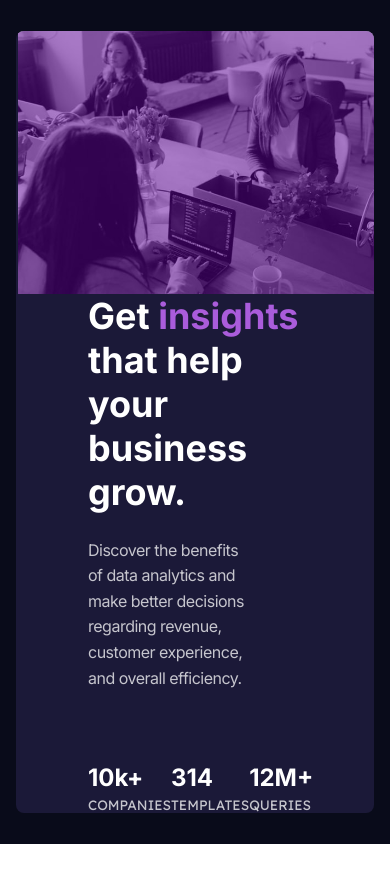
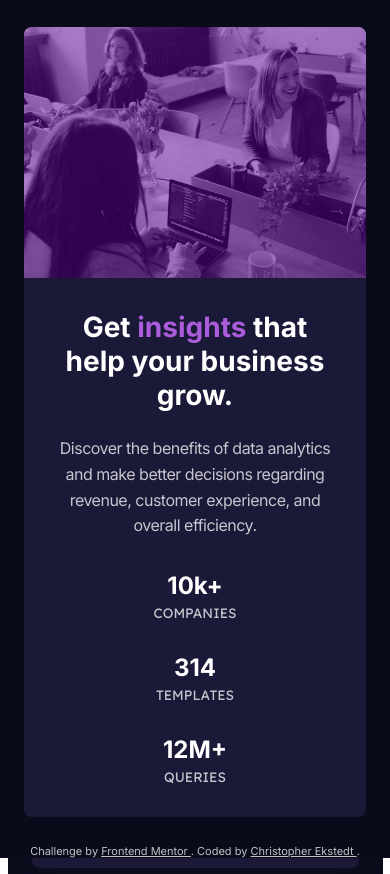
Before and after one commit to cekstedt/stats-preview-card-component, a website: page index.html in a window 390 px wide. Drawn offline with Linux system fonts and the light colour scheme; files whose address does not match are found by name.

Commit message:
Continue refactoring mobile styles.

```diff
--- a/css/_typography.scss
+++ b/css/_typography.scss
@@ -13,6 +13,7 @@ body {
 // Typographic layout variables
 
 $fontSize-small: 0.85rem;
+$fontSize-medium: 1.75rem;
 $fontSize-large: 2.25rem;
 
 $lineHeight-wide: 1.6;
@@ -21,25 +22,3 @@ $letterSpacing-tight: -0.5px;
 
 $fontWeight-normal: 400;
 $fontWeight-bold: 700;
-
-// Font utility classes
-
-.fontSize-small {
-  font-size: $fontSize-small;
-}
-
-.fontSize-large {
-  font-size: $fontSize-large;
-}
-
-.lineHeight-wide {
-  line-height: $lineHeight-wide;
-}
-
-.letterSpacing-tight {
-  letter-spacing: $letterSpacing-tight;
-}
-
-.fontFamily-secondary {
-  font-family: $sans-secondary;
-}
--- a/css/_utilities.scss
+++ b/css/_utilities.scss
@@ -1,11 +1,3 @@
 .u-colorAccent {
   color: $accent;
 }
-
-.u-bumpDown {
-  margin-top: 1.5rem;
-}
-
-.u-bumpLeft {
-  margin-right: 4rem;
-}
--- a/css/components/_card.scss
+++ b/css/components/_card.scss
@@ -3,5 +3,4 @@
 .card {
   background-color: $card-background;
   border-radius: $borderRadius;
-  overflow: hidden;
 }
--- a/css/components/_infoBlock.scss
+++ b/css/components/_infoBlock.scss
@@ -1,27 +1,40 @@
+.infoBlock {
+  @media (max-width: $mobile-breakpoint) {
+    text-align: center;
+  }
+
   // Contains two elements: A header, and a subline.
 
-.infoBlock-header {
+  &-header {
     color: $main-heading;
     font-weight: $fontWeight-bold;
+
+    &--hero {
+      font-size: $fontSize-large;
+
+      @media (max-width: $mobile-breakpoint) {
+        font-size: $fontSize-medium;
+      }
+    }
   }
 
-.infoBlock-subline {
+  &-subline {
     color: $main-paragraph;
+
+    &--hero {
+      line-height: $lineHeight-wide;
+      letter-spacing: $letterSpacing-tight;
+      margin-top: 1.5rem;
+
+      @media (min-width: $mobile-breakpoint) {
+        margin-right: 4rem;
+      }
     }
 
-// Specific subclasses for this markup page, to cut down markup class length.
-
-.infoBlock-subline--hero {
-  @extend .infoBlock-subline;
-  @extend .lineHeight-wide;
-  @extend .letterSpacing-tight;
-  @extend .u-bumpDown;
-  @extend .u-bumpLeft;
-}
-
-.infoBlock-subline--supporting {
-  @extend .infoBlock-subline;
-  @extend .fontSize-small;
-  @extend .fontFamily-secondary;
+    &--supporting {
+      font-size: $fontSize-small;
+      font-family: $sans-secondary;
       margin-top: 0.25rem;
     }
+  }
+}
--- a/css/layouts/_l-fixedBottom.scss
+++ b/css/layouts/_l-fixedBottom.scss
@@ -1,15 +1,14 @@
 // Layout for footer.
 
 .l-fixedBottom {
-  /* margin-top: auto; */
   position: absolute;
   text-align: center;
   right: 0;
   left: 0;
   bottom: 1rem;
 
-  @media (max-width: $mobile-breakpoint) {
+  @media (max-height: 875px) {
     position: static;
-    bottom: auto;
+    margin-bottom: 1rem;
   }
 }
--- a/css/layouts/_l-flexHorizontal.scss
+++ b/css/layouts/_l-flexHorizontal.scss
@@ -2,7 +2,6 @@
 
 .l-flexHorizontal {
   display: flex;
-  margin-top: 4.5rem;
 
   > * {
     flex-basis: 100%;
@@ -11,4 +10,16 @@
   > p {
     margin-top: 0.25rem;
   }
+
+  @media (min-width: $mobile-breakpoint) {
+    margin-top: 4.5rem;
+  }
+
+  @media (max-width: $mobile-breakpoint) {
+    flex-direction: column;
+
+    > * {
+      margin-top: 2rem;
+    }
+  }
 }
--- a/css/layouts/_l-hero.scss
+++ b/css/layouts/_l-hero.scss
@@ -1,9 +1,19 @@
 // Layout for Hero Column.
 
 .l-hero {
+  // Desktop size
   padding: 0 4rem 0 4.5rem;
 
   > p {
     padding-right: 5rem;
   }
+
+  // Mobile size
+  @media (max-width: $mobile-breakpoint) {
+    padding: 2rem;
+
+    > p {
+      padding: 0;
+    }
+  }
 }
--- a/css/layouts/_l-twoColumn.scss
+++ b/css/layouts/_l-twoColumn.scss
@@ -1,21 +1,18 @@
 // Two Column Layout, responsive.
 
 .l-twoColumn {
+  overflow: hidden;
   display: flex;
   max-width: 69.375rem;
   align-items: center;
+  justify-content: left;
 
   @media (max-width: $mobile-breakpoint) {
     flex-direction: column-reverse;
+    align-items: start;
     flex-wrap: wrap;
     max-width: 40.875rem;
     width: 100vw;
-    margin: 1rem;
+    margin: 1.5rem;
   }
 }
-
-.l-twoColumn > * {
-  @media (max-width: $mobile-breakpoint) {
-    flex-grow: 1;
-  }
-}
--- a/index.html
+++ b/index.html
@@ -14,7 +14,7 @@
     <title>Frontend Mentor | Stats preview card component</title>
 
     <!-- Pixel Glass -->
-    <!-- <style>
+    <style>
       html {
         background-repeat: no-repeat;
         background-position: 50% 0;
@@ -30,20 +30,20 @@
       }
     </style>
     <link href="../node_modules/pixel-glass/styles.css" rel="stylesheet" />
-    <script src="../node_modules/pixel-glass/script.js"></script> -->
+    <script src="../node_modules/pixel-glass/script.js"></script>
     <!-- // Pixel Glass -->
   </head>
 
-  <body>
-    <div class="contentContainer l-fullPage">
+  <body class="contentContainer">
+    <div class="l-fullPage">
       <main class="card l-twoColumn">
         <div class="l-hero">
           <div>
-            <h1 class="infoBlock-header fontSize-large">
+            <h1 class="infoBlock infoBlock-header infoBlock-header--hero">
               Get <span class="u-colorAccent">insights</span> that help your
               business grow.
             </h1>
-            <p class="infoBlock-subline--hero">
+            <p class="infoBlock infoBlock-subline infoBlock-subline--hero">
               Discover the benefits of data analytics and make better decisions
               regarding revenue, customer experience, and overall efficiency.
             </p>
@@ -51,27 +51,33 @@
 
           <div class="l-flexHorizontal">
             <div>
-              <h2 class="infoBlock-header">10k+</h2>
-              <p class="infoBlock-subline--supporting">
+              <h2 class="infoBlock infoBlock-header">10k+</h2>
+              <p
+                class="infoBlock infoBlock-subline infoBlock-subline--supporting"
+              >
                 COMPANIES
               </p>
             </div>
             <div>
-              <h2 class="infoBlock-header">314</h2>
-              <p class="infoBlock-subline--supporting">
+              <h2 class="infoBlock infoBlock-header">314</h2>
+              <p
+                class="infoBlock infoBlock-subline infoBlock-subline--supporting"
+              >
                 TEMPLATES
               </p>
             </div>
             <div>
-              <h2 class="infoBlock-header">12M+</h2>
-              <p class="infoBlock-subline--supporting">
+              <h2 class="infoBlock infoBlock-header">12M+</h2>
+              <p
+                class="infoBlock infoBlock-subline infoBlock-subline--supporting"
+              >
                 QUERIES
               </p>
             </div>
           </div>
         </div>
 
-        <figure class="imgContainer imgTinted">
+        <figure class="imgTinted">
           <img
             src="./images/image-header-desktop.jpg"
             class="l-img-desktop"
```
Also changed, not shown: css/styles.css, 1 other file. Lines whose indentation alone changed are shown as unchanged.
